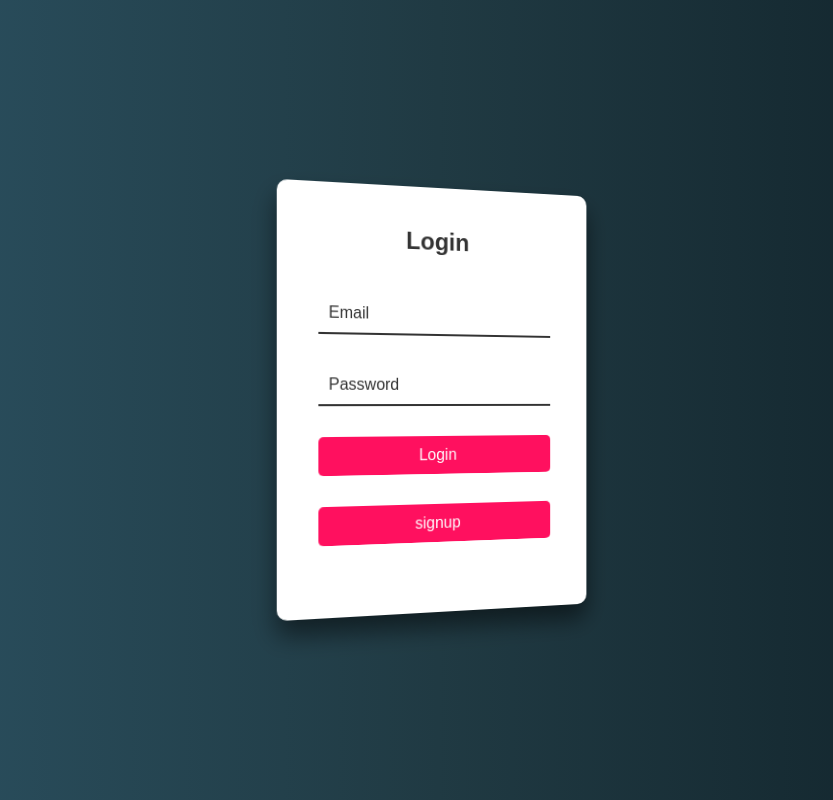
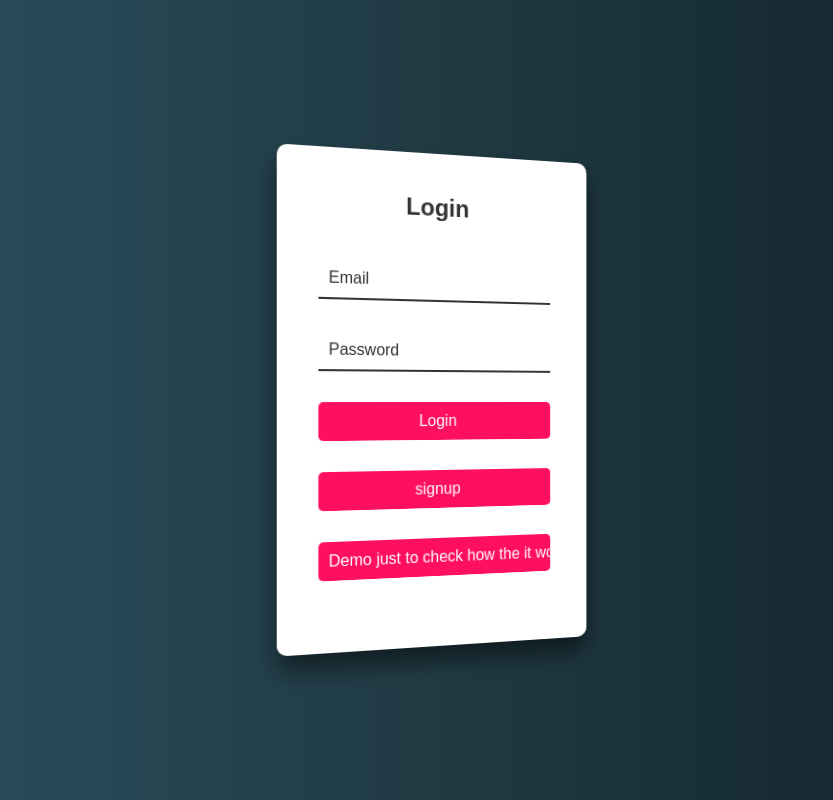
Before and after one commit to kiran18-A/Hishob, a Flask app: page / in a window 1280 px wide. Shown: the whole page, without its empty margins (202-1035 px from the left). Run offline with Flask 3, Linux system fonts and the light colour scheme; parts of the project's set-up code (start-up, migrations or seed data) failed here and were passed over.

Commit message:
no check

```diff
--- a/app.py
+++ b/app.py
@@ -2,9 +2,9 @@ from flask import Flask, render_template,redirect, request, url_for
 from werkzeug.security import generate_password_hash,check_password_hash
 from datetime import date
 from database import conn,calculations,enter_new_entry
-# from spark import pdf_data
+from spark import spark_calculations
 
-# import threading
+import threading
 import os
 import csv
 
@@ -22,7 +22,11 @@ def check_login():
     password=request.form["pass"]
     cursor.execute("SELECT * FROM users WHERE Email=%s OR Username=%s", (username,username,))
     result = cursor.fetchone()
+    print(username)
+    print(result)
     name=result[1]
+    if result==None:
+        return redirect(url_for("home"))
     if check_password_hash(result[-1], password):
         if result[2]==username or result[3]==username:
          return  redirect(url_for(f"login_done",name=name))
@@ -30,6 +34,7 @@ def check_login():
 
 @app.route("/login_done/<name>")
 def login_done(name):
+    spark_calculations(name)
     total_income,total_expenditure,total_balance,data=calculations(name)
     return render_template("index.html",name=name,
                                    total_income=total_income,total_expenditure=total_expenditure,
@@ -90,5 +95,9 @@ def submit():
         writer.writerow([today,int(money),entry_type,note])
     return redirect(url_for("home"))
 
+@app.route("/demo")
+def demo():
+    return redirect(url_for("login_done",name='Demo'))
+
 if __name__ == "__main__":
     app.run(debug=False)
--- a/database.py
+++ b/database.py
@@ -44,8 +44,3 @@ def calculations(user):
     cursor.execute("select * from daily_money_flow where User=%s order by id desc",(user,))
     data=cursor.fetchmany(10)
     return total_income,total_expenditure,total_balance,data
-
-# def all_data(name):
-#     cursor.execute("SELECT * FROM daily_money_flow WHERE User=%s",(name,))
-#     data=cursor.fetchall()
-#     return data
--- a/requirements.txt
+++ b/requirements.txt
@@ -4,3 +4,4 @@ mysql-connector-python
 python-dotenv
 Werkzeug
 pyspark
+pandas
--- a/templates/login.html
+++ b/templates/login.html
@@ -134,6 +134,13 @@ h2 {
                 <div class="input-box">
                     <input type="submit" value="signup">
                 </div>
+
+            </form>
+
+            <form action="{{url_for('demo')}}">
+                <div class="input-box">
+                    <input type="submit" value="Demo just to check how the it works">
+                </div>
             </form>
         </div>
     </div>
```
Also changed, not shown: templates/index.html (+9 -9 lines).
